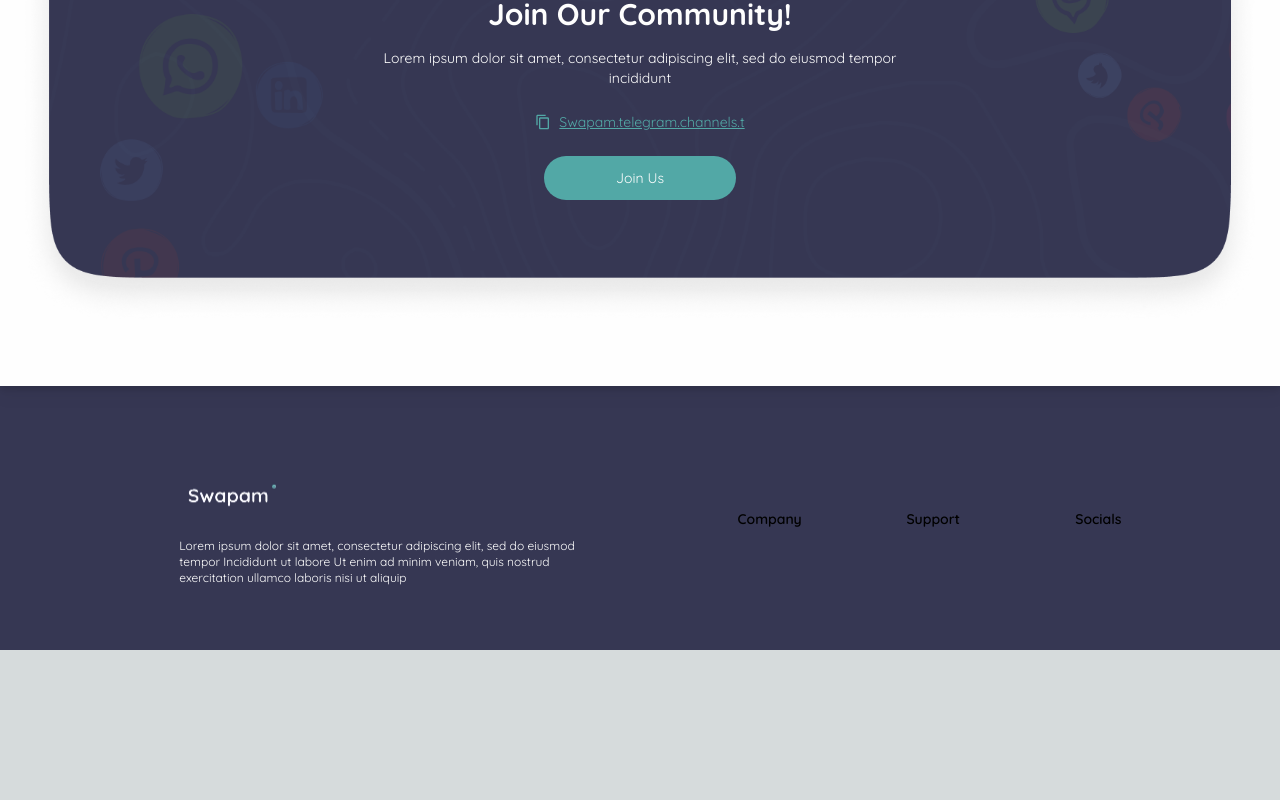
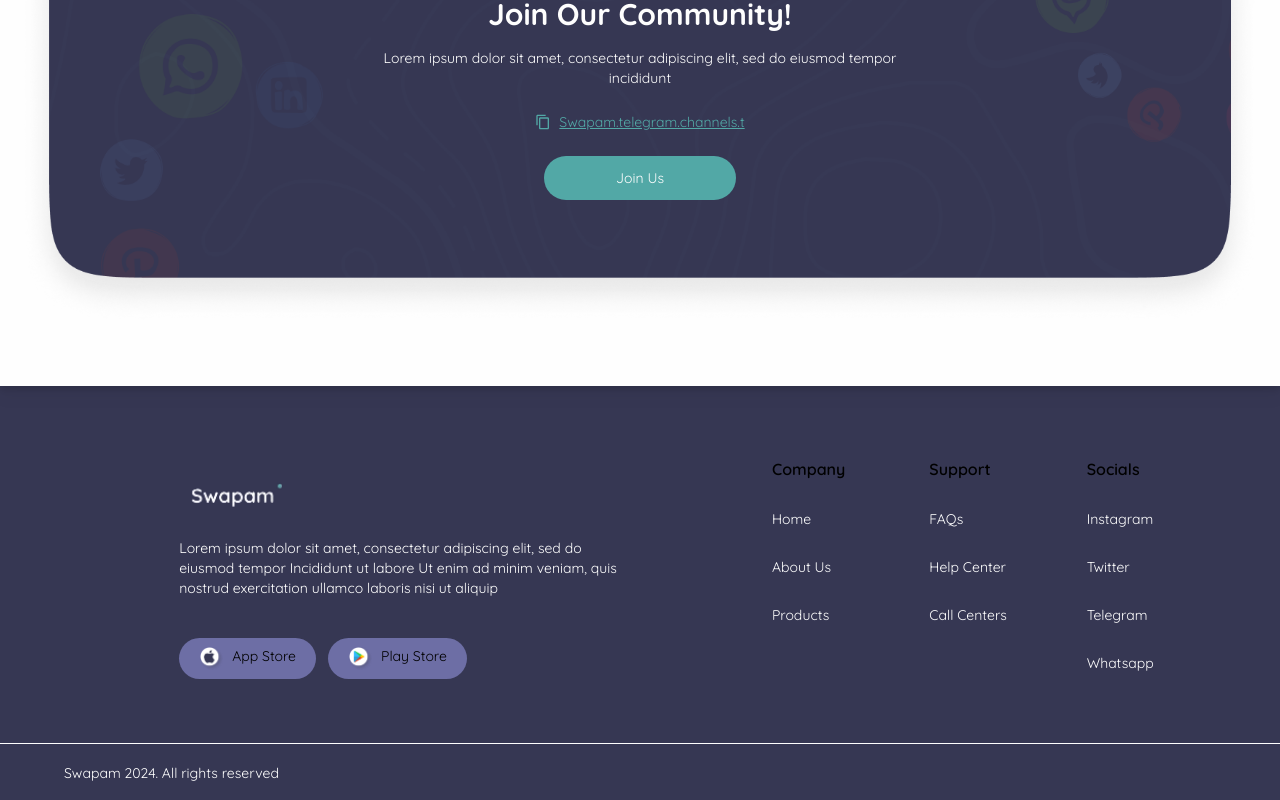
Before and after one commit to Swapam/Swapam-Landing-Page, a Next.js app: page / in a window 1280 px wide. Shown: the part 6067-6867 px from the top of the page. Before the commit the page ends 6717 px from the top, so only its background shows below. Built offline with nearby package versions, Linux system fonts and the light colour scheme.

Commit message:
feat: footer

```diff
--- a/components/Footer.jsx
+++ b/components/Footer.jsx
@@ -1,9 +1,12 @@
+import { FooterData } from "@/data";
 import Image from "next/image";
 import React from "react";
+import Button from "./shared/Button";
 
 const Footer = () => {
   return (
-    <div className="bg-darkBlue flex flex-col lg:flex-row items-center px-[10%] md:px-[5%] py-[5%] gap-7">
+    <div className="w-full">
+      <div className="bg-darkBlue flex flex-col lg:flex-row items-center px-[10%] md:px-[5%] py-[5%] gap-7 ">
         <div className="px-0 lg:px-[10%]">
           <Image
             src="/logo.png"
@@ -13,18 +16,51 @@ const Footer = () => {
             className={`object-contain h-10 w-24 md:w-1/4 my-6`}
           />
 
-        <p className="text-white text-[8px] md:text-xs">
+          <p className="text-white text-xs md:text-sm">
             Lorem ipsum dolor sit amet, consectetur adipiscing elit, sed do
             eiusmod tempor Incididunt ut labore Ut enim ad minim veniam, quis
             nostrud exercitation ullamco laboris nisi ut aliquip{" "}
           </p>
+
+          <div className="mt-5 lg:mt-10 w-full flex items-center justify-center lg:justify-start gap-3">
+            <Button
+              title="App Store"
+              className={"bg-lightPurple"}
+              image={"/apple.png"}
+            />
+            <Button
+              title="Play Store"
+              image={"/playstore.png"}
+              className={"bg-lightPurple"}
+            />
+          </div>
         </div>
         <div className="w-full grid grid-cols-2 lg:grid-cols-3 gap-7 ">
-        {["Company", "Support", "Socials"].map((item) => (
+          {FooterData.map((item) => (
             <div className="w-full items-center justify-center" key={item}>
-            <span className="font-semibold text-xs md:text-sm">{item}</span>
+              <span className="font-semibold text-sm md:text-base">
+                {item.title}
+              </span>
+
+              <div className="flex flex-col mt-4 md:mt-7 gap-7">
+                {item.links.map((link) => (
+                  <a
+                    className="text-white text-xs md:text-sm font-normal"
+                    href={link.url}
+                  >
+                    {link.name}
+                  </a>
+                ))}
+              </div>
             </div>
           ))}
+        </div>
+      </div>
+
+      <div className="w-full border-t border-t-white px-[5%] py-4 bg-darkBlue">
+        <span className="text-left text-white text-xs md:text-sm font-normal">
+          Swapam 2024. All rights reserved
+        </span>
       </div>
     </div>
   );
--- a/data.js
+++ b/data.js
@@ -146,3 +146,31 @@ export const FAQData = [
   },
   // Add more FAQ items as needed
 ];
+
+export const FooterData = [
+  {
+    title: "Company",
+    links: [
+      { name: "Home", url: "/" },
+      { name: "About Us", url: "/" },
+      { name: "Products", url: "/" },
+    ],
+  },
+  {
+    title: "Support",
+    links: [
+      { name: "FAQs", url: "/faq" },
+      { name: "Help Center", url: "/" },
+      { name: "Call Centers", url: "/" },
+    ],
+  },
+  {
+    title: "Socials",
+    links: [
+      { name: "Instagram", url: "/faq" },
+      { name: "Twitter", url: "/" },
+      { name: "Telegram", url: "/" },
+      { name: "Whatsapp", url: "/" },
+    ],
+  },
+];
```
Lines whose indentation alone changed are shown as unchanged.
